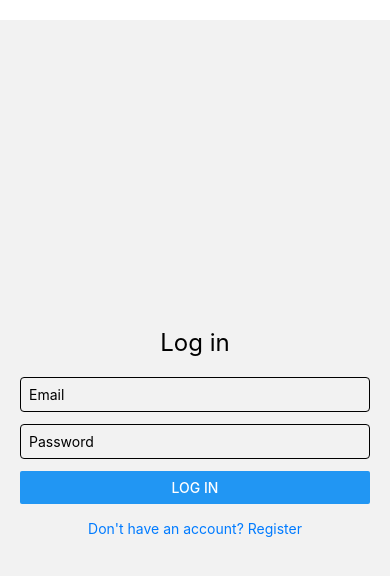
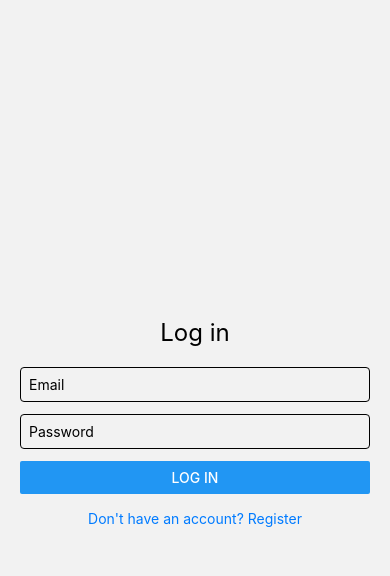
Before and after one commit to jelenu/calendar-frontend, a React Native app: screen / in a window 390 px wide. Shown: the top 576 px of the page. Built offline with nearby package versions, Linux system fonts and the light colour scheme.

Commit message:
status bar hidden

```diff
--- a/App.js
+++ b/App.js
@@ -2,11 +2,13 @@ import React from 'react';
 import { SafeAreaView, StyleSheet } from 'react-native';
 import { AuthProvider } from './contexts/AuthContext';
 import RootNavigation from './navigation';
+import { StatusBar } from 'expo-status-bar';
 
 export default function App() {
   return (
     <AuthProvider>
       <SafeAreaView style={styles.safeArea}>
+        <StatusBar hidden />
         <RootNavigation />
       </SafeAreaView>
     </AuthProvider>
@@ -17,6 +19,5 @@ const styles = StyleSheet.create({
   safeArea: {
     flex: 1,
     backgroundColor: '#fff',
-    paddingTop: 20, // Adjust for status bar height
   },
 });
```
